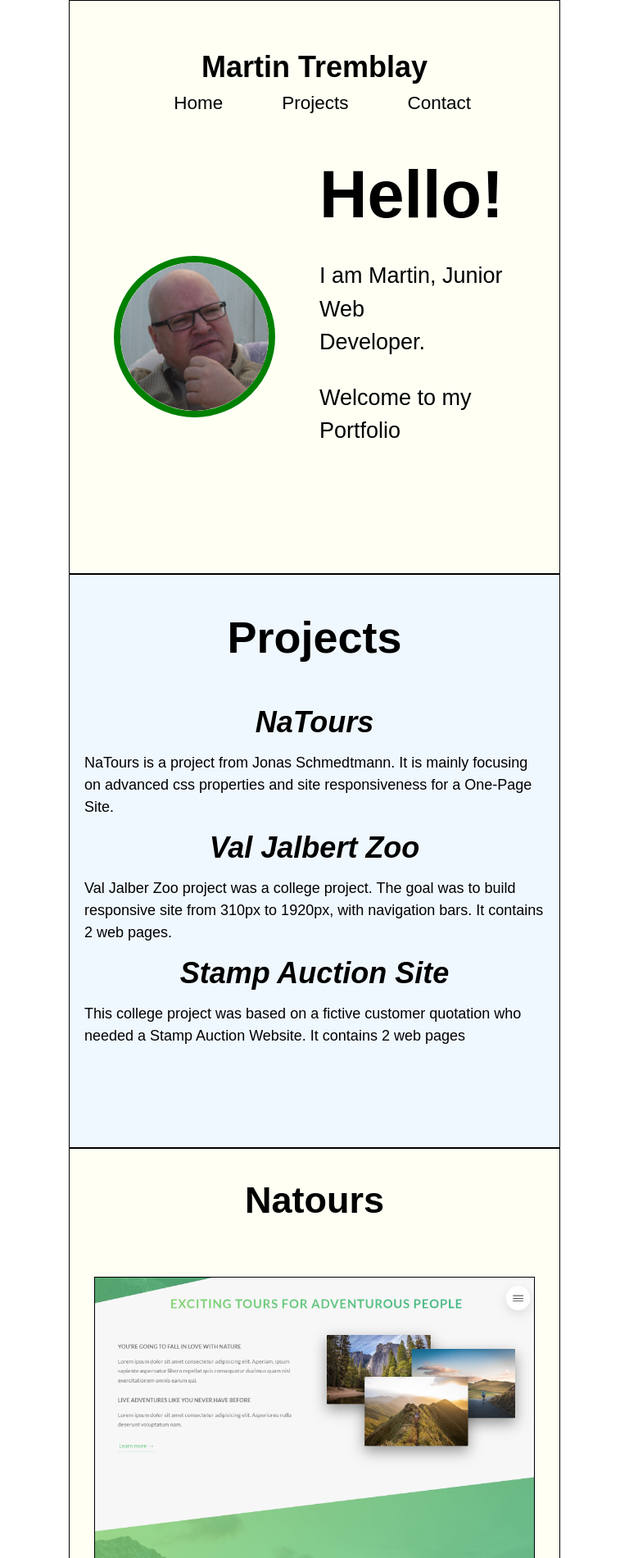
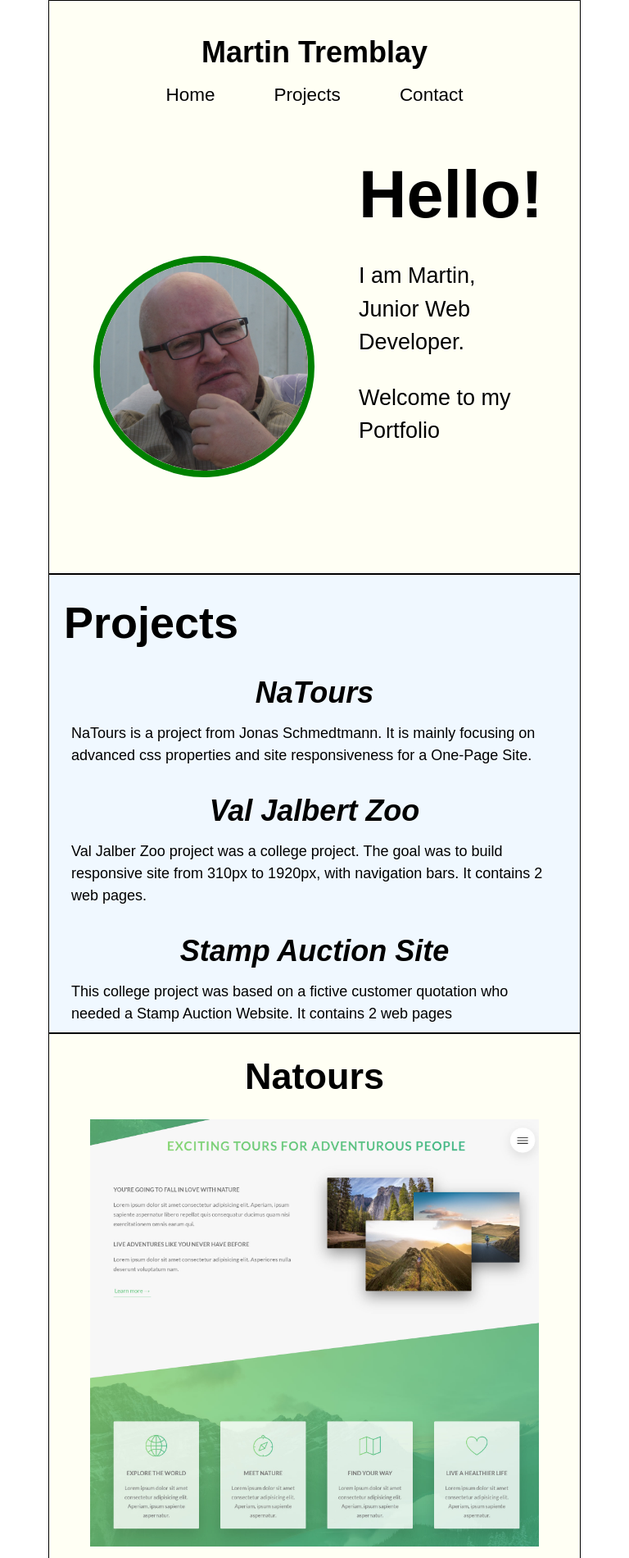
Before and after one commit to mart-tremblay/portfolio, a plain HTML site: page index.html in a window 768 px wide. Shown: the top 1900 px of the page at 82% size. Drawn offline with Linux system fonts and the light colour scheme.

Commit message:
add media ranges

```diff
--- a/ressources/css/style.css
+++ b/ressources/css/style.css
@@ -14,7 +14,7 @@ header {
     background-color: rgba(255, 255, 242, 0.8);
 }
 
-header, article {
+header {
     height: 700px;
 }
 
@@ -23,7 +23,8 @@ header, article {
     height: 20%;
     display: flex;
     flex-wrap: wrap;
-    align-items: center;
+    /*flex: 1 1 50%;*/
+    /*align-items: center;*/
     padding: 3rem 4rem;
 }
 
@@ -187,7 +188,7 @@ article:nth-of-type(even) {
 
 article:not(:first-child) {
     display: grid;
-    grid-template-columns: 3fr 10fr;
+    grid-template-columns: 25% 75%;
     align-items: center;
 }
 
@@ -213,8 +214,8 @@ article div h2 {
 article img {
     width: 75%;;
     margin: 0 auto;
-    border: 1px solid black;
     transition: transform 0.3s ease;
+    padding: 1rem;
 }
 
 article img:hover {
@@ -258,9 +259,14 @@ footer img {
 }
 
 
-@media only screen and (max-width: 1125px) {
+@media only screen and (min-width: 980px) and (max-width: 1050px)
+{
     body {
-        width: 600px;
+        width: 980px;
+    }
+
+    .header-nav {
+        /*padding: 0;*/
     }
 
     .header-nav h1 {
@@ -269,7 +275,7 @@ footer img {
     }
 
     .header-nav>div {
-        width: 500px;
+
     }
 
     .circle-container .circle, .full-little-circle, .right-circle-container .little-circle, .right-circle {
@@ -288,7 +294,6 @@ footer img {
 
     .header-left
     {
-        /*width: 30%;*/
         position: relative;
     }
 
@@ -299,7 +304,6 @@ footer img {
         top: 9.5rem;
         border: solid 8px green;
         border-radius: 50%;
-        /*z-index: 10;*/
     }
 
     #projects {
@@ -331,6 +335,7 @@ footer img {
         width: 90%;
         margin: 0 auto;
         border: 1px solid black;
+        padding: 1rem;
     }
 
     footer {
@@ -345,10 +350,101 @@ footer img {
     }
 }
 
-@media only screen and (max-width: 380px)
+
+@media only screen and (min-width: 650px) and (max-width: 979px)
 {
-    body
+    body {
+        width: 650px;
+    }
+
+    .header-nav {
+        padding: 0;
+        justify-content: center;
+    }
+
+    .header-nav h1 {
+        padding-top: 2rem;
+        text-align: center;
+    }
+
+    .header-nav>div {
+        width: 650px;
+    }
+
+    .header-nav ul {
+        justify-content: center;
+        padding: 0;
+    }
+    .circle-container .circle, .full-little-circle, .right-circle-container .little-circle, .right-circle {
+        display: none;
+    }
+
+    .header-content {
+        display: flex;
+        flex-direction: row;
+    }
+
+    .header-right {
+
+    }
+
+    .header-left
     {
-        width: 360px;
+        position: relative;
+    }
+
+    .header-left img {
+        width: 100%;
+        position: relative;
+        left: 3rem;
+        top: 9.5rem;
+        border: solid 8px green;
+        border-radius: 50%;
+    }
+
+    #projects {
+        height: auto;
+    }
+
+    #projects h1 {
+        padding: 1rem 0 0 1rem;
+    }
+
+    #projects h2 {
+        padding: 1rem 0 0 0;
+        text-align: center;
+    }
+
+    #projects ul {
+        padding: 0 1.5rem;
+    }
+
+    article:not(:first-child) {
+        display: flex;
+        flex-flow: wrap;
+        justify-content: center;
+        align-items: center;
+    }
+
+    article div h2 {
+        padding-left: 0;
+        /*font-size: 2.5rem;*/
+    }
+
+    article img {
+        width: 90%;
+        margin: 0 auto;
+        padding: 1rem;
+    }
+
+    footer {
+        justify-content: center;
+    }
+    footer div {
+        width: 500px;
+    }
+
+    footer div:first-child {
+        display: none;
     }
 }
```
